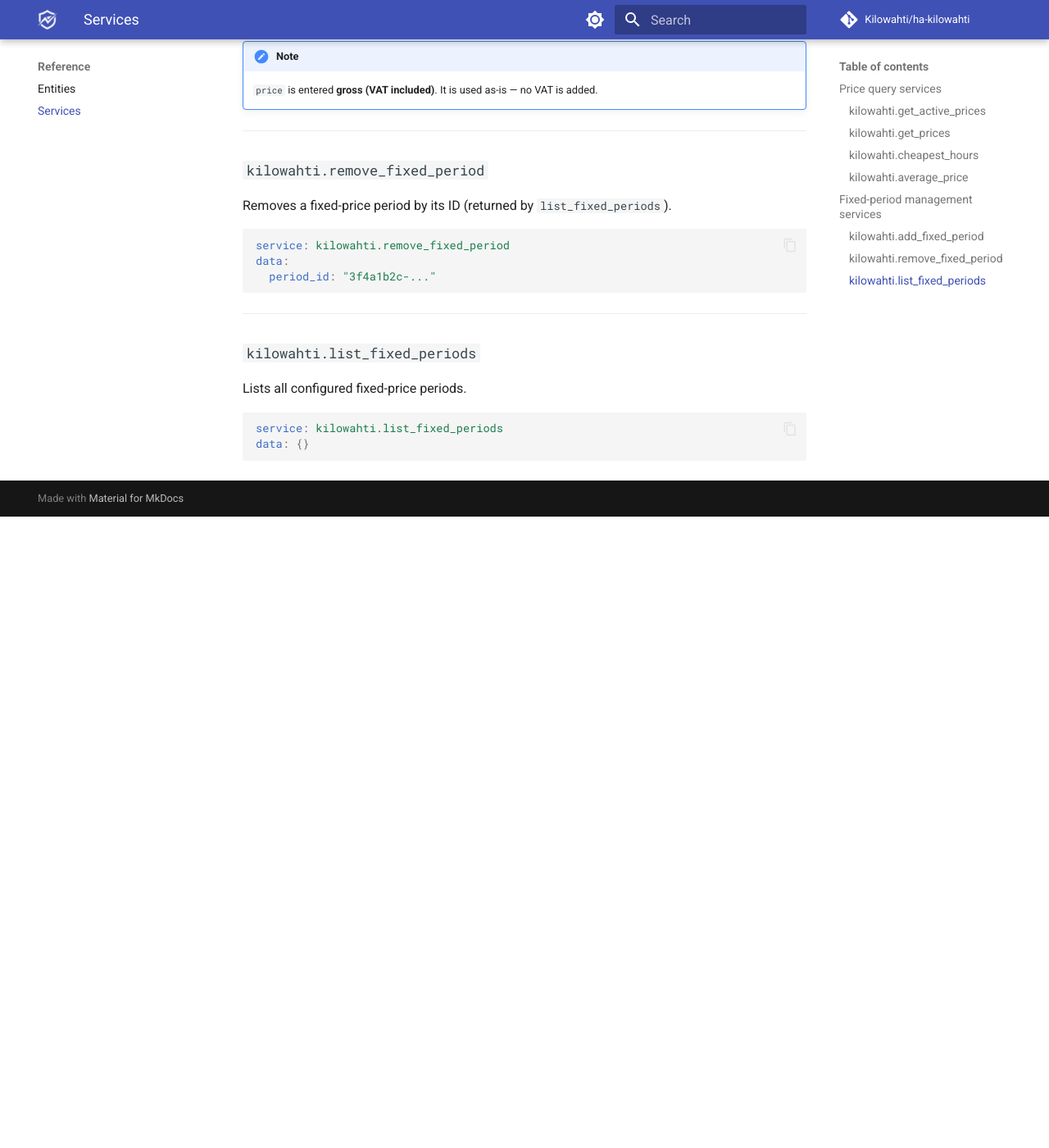
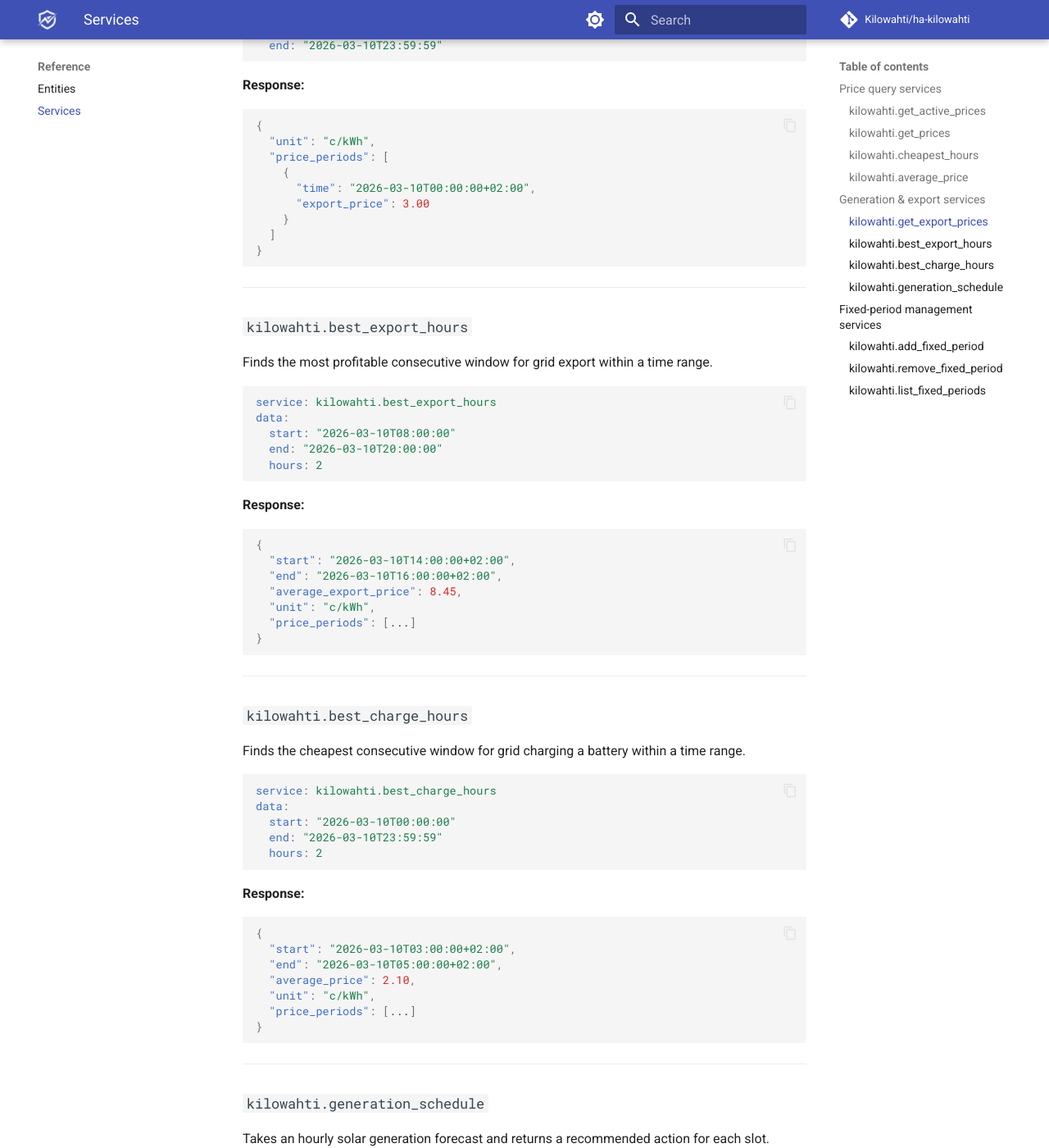
Before and after one commit to Kilowahti/kilowahti-docs, an MkDocs documentation site: the page built from docs/services.md, in a window 1280 px wide and 1400 px high, scrolled down 2976 px. Shown: the whole window at 82% size. Built offline with MkDocs 1.6.1 and Material for MkDocs 9.7.7, drawn with Linux system fonts in a browser that asks for light colours; comment, search, counter and statistics services are not loaded; before the commit the page ends 3606 px from its top, so only the background shows below that; some of the changed text lies outside the part shown.

Commit message:
Update docs for 2026.3.0: fix changelog title, update entities, add new services

````diff
--- a/docs/services.md
+++ b/docs/services.md
@@ -129,6 +129,121 @@ data:
 
 ---
 
+## Generation & export services
+
+These services require **generation to be enabled** in configuration.
+
+---
+
+### `kilowahti.get_export_prices`
+
+Returns export price slots for a time range.
+
+```yaml
+service: kilowahti.get_export_prices
+data:
+  start: "2026-03-10T00:00:00"
+  end: "2026-03-10T23:59:59"
+```
+
+**Response:**
+```json
+{
+  "unit": "c/kWh",
+  "price_periods": [
+    {
+      "time": "2026-03-10T00:00:00+02:00",
+      "export_price": 3.00
+    }
+  ]
+}
+```
+
+---
+
+### `kilowahti.best_export_hours`
+
+Finds the most profitable consecutive window for grid export within a time range.
+
+```yaml
+service: kilowahti.best_export_hours
+data:
+  start: "2026-03-10T08:00:00"
+  end: "2026-03-10T20:00:00"
+  hours: 2
+```
+
+**Response:**
+```json
+{
+  "start": "2026-03-10T14:00:00+02:00",
+  "end": "2026-03-10T16:00:00+02:00",
+  "average_export_price": 8.45,
+  "unit": "c/kWh",
+  "price_periods": [...]
+}
+```
+
+---
+
+### `kilowahti.best_charge_hours`
+
+Finds the cheapest consecutive window for grid charging a battery within a time range.
+
+```yaml
+service: kilowahti.best_charge_hours
+data:
+  start: "2026-03-10T00:00:00"
+  end: "2026-03-10T23:59:59"
+  hours: 2
+```
+
+**Response:**
+```json
+{
+  "start": "2026-03-10T03:00:00+02:00",
+  "end": "2026-03-10T05:00:00+02:00",
+  "average_price": 2.10,
+  "unit": "c/kWh",
+  "price_periods": [...]
+}
+```
+
+---
+
+### `kilowahti.generation_schedule`
+
+Takes an hourly solar generation forecast and returns a recommended action for each slot.
+
+```yaml
+service: kilowahti.generation_schedule
+data:
+  forecast:
+    - time: "2026-03-10T10:00:00"
+      kwh: 2.5
+    - time: "2026-03-10T11:00:00"
+      kwh: 3.1
+```
+
+**Response:**
+```json
+{
+  "schedule": [
+    {
+      "time": "2026-03-10T10:00:00+02:00",
+      "kwh": 2.5,
+      "action": "self_consume",
+      "export_price": 3.20,
+      "self_consumption_value": 7.85
+    }
+  ]
+}
+```
+
+Possible `action` values: `self_consume`, `export`, `charge_battery`.
+
+---
+
 ## Fixed-period management services
 
 ### `kilowahti.add_fixed_period`
````
Also changed, not shown: docs/automations.md (+6 -6 lines), docs/changelog.md (+1 -1 lines), docs/entities.md (+66 -7 lines).
